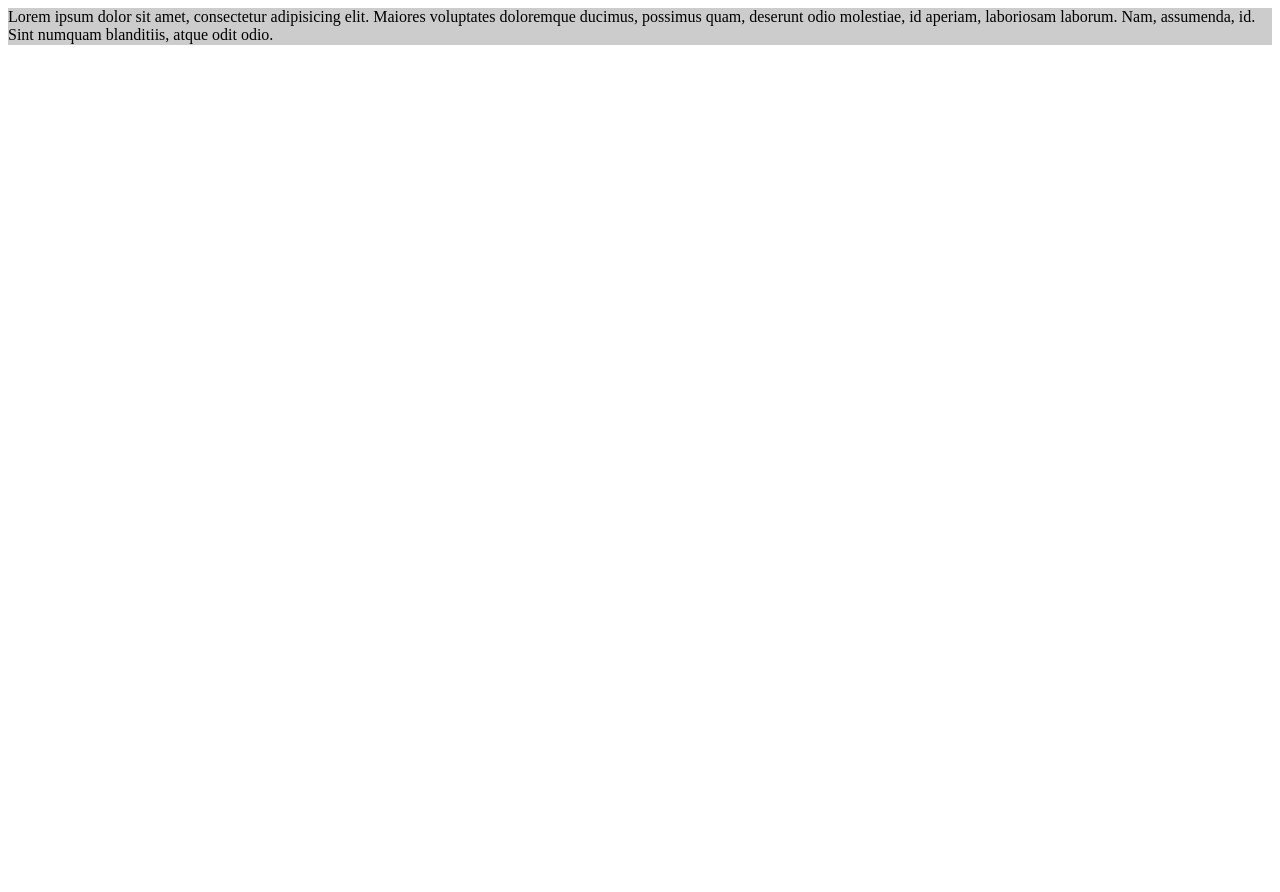
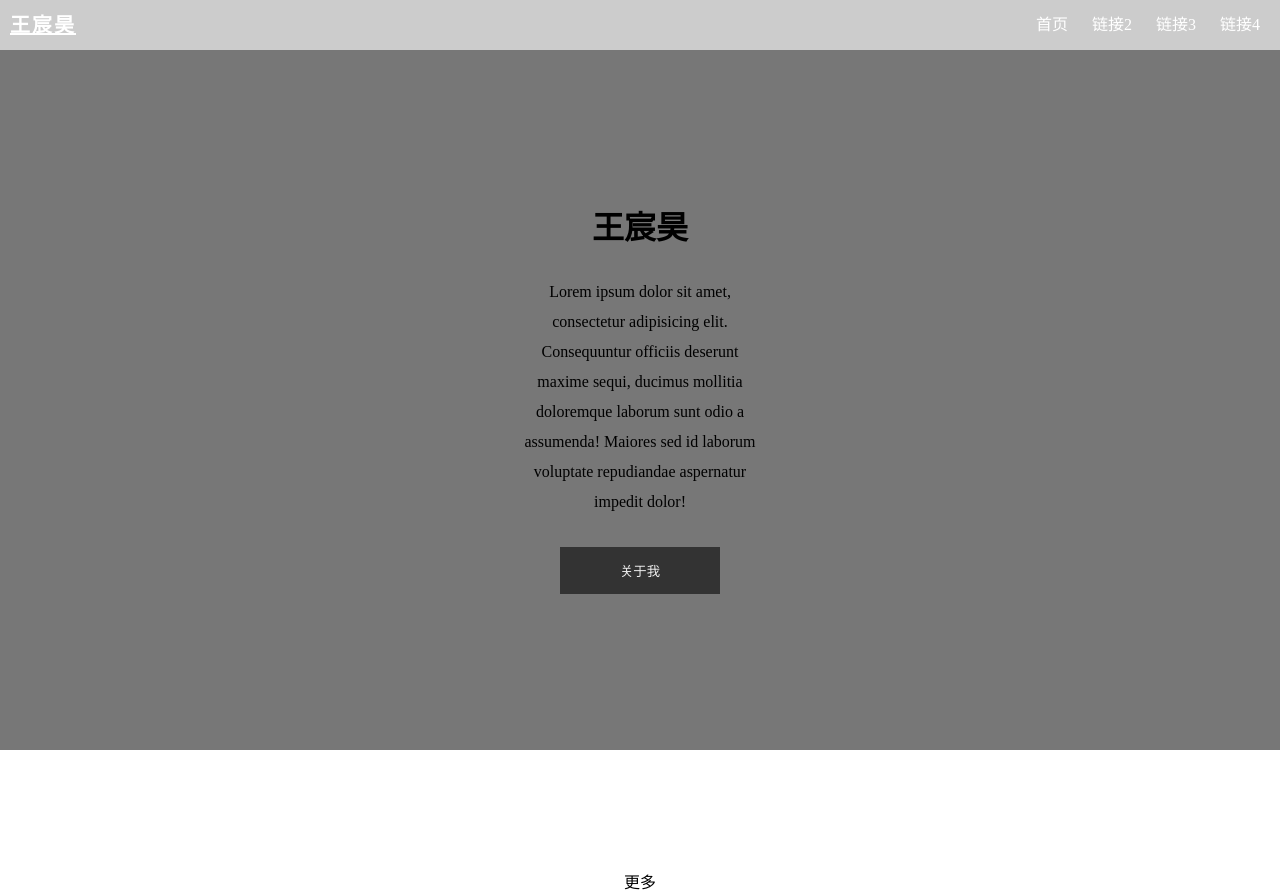
Before and after one commit to wchstrife/Resume-Personal, a plain HTML site: page index.html in a window 1280 px wide. Before the commit the page ends 800 px from the top, so only its background shows below. Drawn offline with Linux system fonts and the light colour scheme.

Commit message:
导航栏完成

```diff
--- a/css/style.css
+++ b/css/style.css
@@ -1,3 +1,83 @@
 nav{
     background: #ccc;
+    height: 50px;
 }
+
+body{
+    margin:0;
+}
+
+#banner{
+    background: #777;
+    height: 700px;
+}
+
+nav ul{
+    list-style: none;
+    margin: 0;
+    float:right;
+    }
+
+nav ul li , nav .logo{
+    display: inline-block;
+    line-height: 50px;
+    margin-right: 20px;
+}
+
+nav ul li a{
+    line-height: 50px;
+    text-decoration: none;
+    display: inline-block;
+    height: inherit;
+    color: #fff;
+}
+
+nav ul li.logo{
+    float:left;
+    padding: 10px;
+}
+
+#banner .inner{
+    max-width: 300px;
+    text-align: center;
+    margin: 0 auto;
+    position: relative;
+    top: 160px;
+
+}
+
+#banner .inner h1{
+    margin: 0;
+}
+
+button{
+    border: none;
+    background: #333;
+    color: #eee;
+    padding: 10px;
+}
+
+#banner button{
+    padding: 14px 60px;
+}
+
+#banner .inner .more{
+    margin-top:280px;
+}
+
+.sub-heading{
+    line-height: 30px;
+    margin: 30px;
+}
+
+.logo{
+    font-size: 20px;
+    font-weight: 700;
+    letter-spacing: 2px;
+    color: #fff;
+}
+
+.logo a{
+    color: #fff;
+    padding: 10px;
+}
--- a/index.html
+++ b/index.html
@@ -10,9 +10,22 @@
     <body>
     <header><!--页头-->
         <nav>
-            Lorem ipsum dolor sit amet, consectetur adipisicing elit. Maiores voluptates doloremque ducimus, possimus quam, deserunt odio molestiae, id aperiam, laboriosam laborum. Nam, assumenda, id. Sint numquam blanditiis, atque odit odio.
+            <div class="logo"><a href="#">王宸昊</a></div>
+            <ul>
+                <li><a href="" class="activity">首页</a></li>
+                <li><a href="">链接2</a></li>
+                <li><a href="">链接3</a></li>
+                <li><a href="">链接4</a></li>
+            </ul>
         </nav>
-        <div id="banner"></div>
+        <div id="banner">
+            <div class="inner">
+                <h1>王宸昊</h1>
+                <p class="sub-heading">Lorem ipsum dolor sit amet, consectetur adipisicing elit. Consequuntur officiis deserunt maxime sequi, ducimus mollitia doloremque laborum sunt odio a assumenda! Maiores sed id laborum voluptate repudiandae aspernatur impedit dolor!</p>
+                <button>关于我</button>
+                <div class="more">更多</div>
+            </div>
+        </div>
     </header>
 
     <div class="content"><!--内容-->
```
